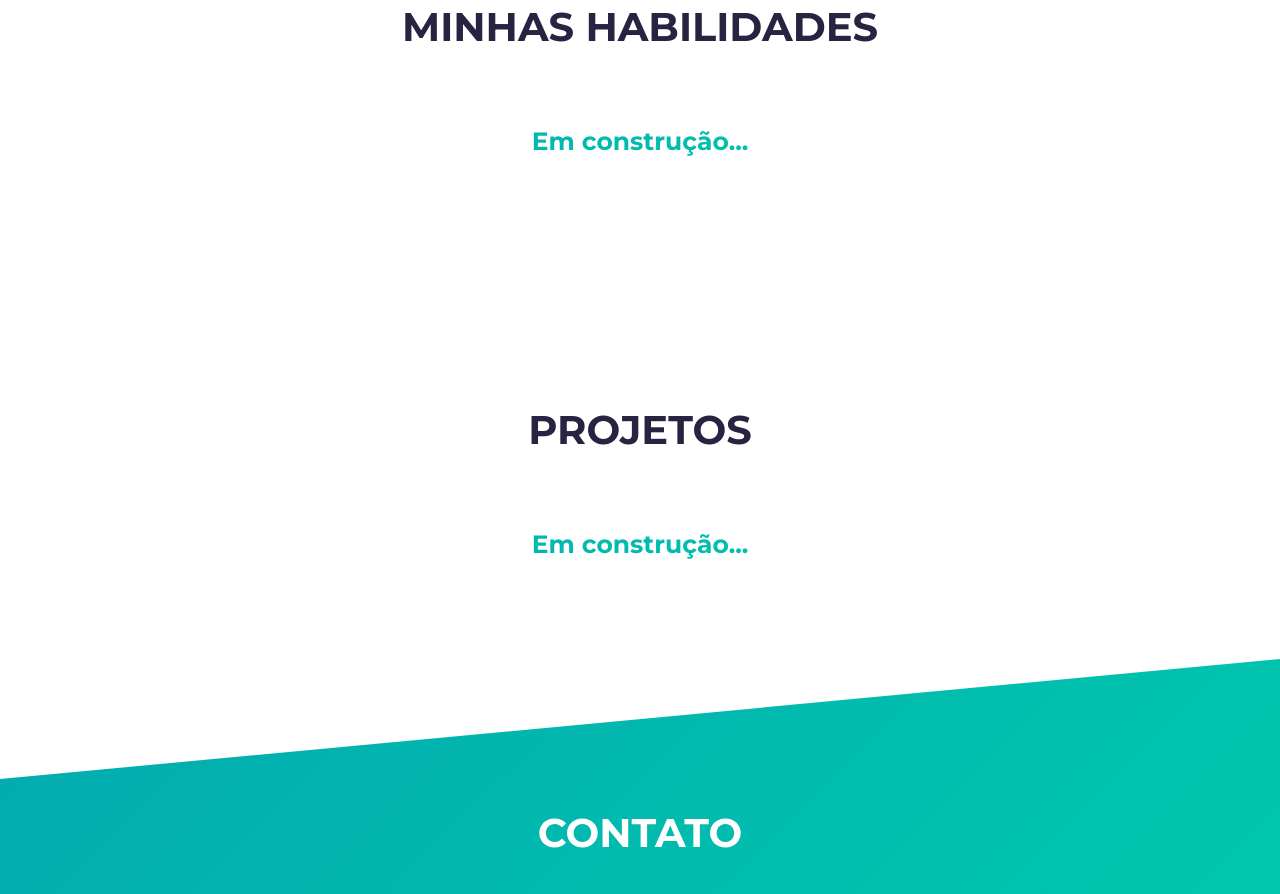
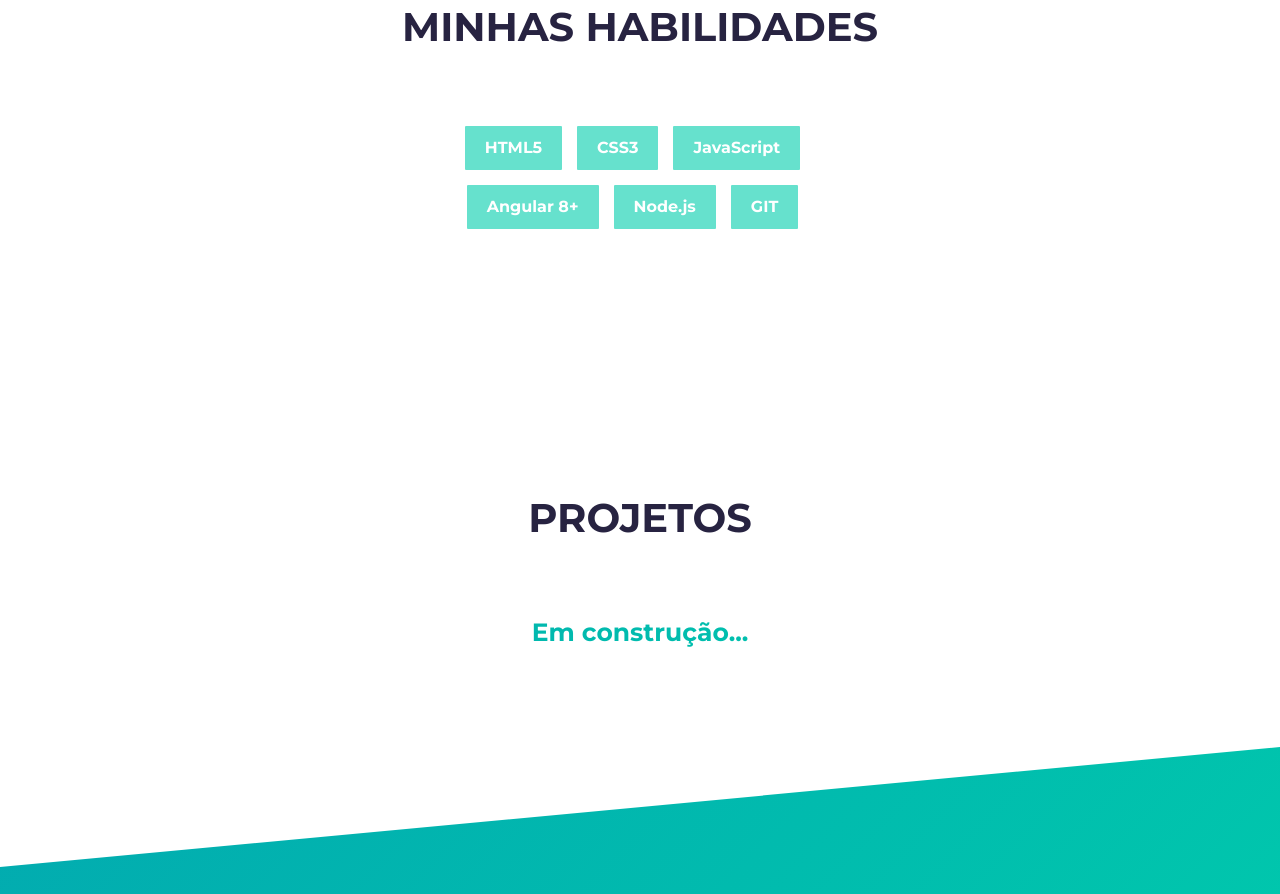
Before and after one commit to mgdonato23/donatofolio, a website built with Parcel: page src/index.html in a window 1280 px wide. Shown: the part 1616-2510 px from the top of the page. Built offline with nearby package versions, Linux system fonts and the light colour scheme.

Commit message:
feat: iniciando minhas habilidade no projeto

```diff
--- a/src/index.html
+++ b/src/index.html
@@ -62,12 +62,26 @@
           <div class="col-md-6 col-sm-12">
             <div class="about-wrapper__info load-hidden">
               <p class="about-wrapper__info-text">
-                Olá, muito prazer para você que veio visitar meu portfólio! Eu sou o Matheus, estudante de Análise e Desenvolvimento de Sistemas, pela Universidade de Araraquara e Estagiário na Target Sistemas.
-
-                Todas as minhas práticas e conhecimentos estão voltadas para o desenvolvimento Web, focado em Front-end, em que ainda estou trilhando meu caminho, com HTML5, CSS3 e suas extensões, como SASS, LESS e SCSS, também, com a linguagem de programação JavaScript, na qual, tenho conhecimento em algumas bibliotecas e frameworks, como Angular, incluindo uma breve introdução ao Node, para consumo de API's.
+                Olá, muito prazer para você que veio visitar meu portfólio! Eu
+                sou o Matheus, estudante de Análise e Desenvolvimento de
+                Sistemas, pela Universidade de Araraquara e Estagiário na Target
+                Sistemas. Todas as minhas práticas e conhecimentos estão
+                voltadas para o desenvolvimento Web, focado em Front-end, em que
+                ainda estou trilhando meu caminho, com HTML5, CSS3 e suas
+                extensões, como SASS, LESS e SCSS, também, com a linguagem de
+                programação JavaScript, na qual, tenho conhecimento em algumas
+                bibliotecas e frameworks, como Angular, incluindo uma breve
+                introdução ao Node, para consumo de API's.
               </p>
               <p class="about-wrapper__info-text">
-                Estou em busca de um aprimoramento pessoal e profissional, com o foco no meu desenvolvimento referente à minha carreira, como programador, na qual estou evoluindo diariamente, por meio de estudos e práticas, meus conhecimentos, para assim, construir uma carreira sólida no mercado e ter meu nome marcado, por mérito e esforço próprio, podendo ser uma inspiração para pessoas que começaram como eu, sem nenhuma perspectiva e hoje, cá estou, batalhando pelo meu espaço.
+                Estou em busca de um aprimoramento pessoal e profissional, com o
+                foco no meu desenvolvimento referente à minha carreira, como
+                programador, na qual estou evoluindo diariamente, por meio de
+                estudos e práticas, meus conhecimentos, para assim, construir
+                uma carreira sólida no mercado e ter meu nome marcado, por
+                mérito e esforço próprio, podendo ser uma inspiração para
+                pessoas que começaram como eu, sem nenhuma perspectiva e hoje,
+                cá estou, batalhando pelo meu espaço.
               </p>
               <span class="d-flex mt-3">
                 <a
@@ -90,9 +104,22 @@
       <div class="container">
         <div class="project-wrapper">
           <h2 class="section-title dark-blue-text">Minhas Habilidades</h2>
-          <br>
-          <br>
-          <h2 class="project-wrapper__text-title text-color-main">Em construção...</h2>
+          <br />
+          <br />
+
+          <div id="skills" class="container">
+            <div class="skills social-links">
+              <div class="skills__skill">HTML5</div>
+              <div class="skills__skill">CSS3</div>
+              <div class="skills__skill">JavaScript</div>
+            </div>
+
+            <div class="skills social-links">
+              <div class="skills__skill">Angular 8+</div>
+              <div class="skills__skill">Node.js</div>
+              <div class="skills__skill">GIT</div>
+            </div>
+          </div>
         </div>
       </div>
     </section>
@@ -102,9 +129,11 @@
       <div class="container">
         <div class="project-wrapper">
           <h2 class="section-title dark-blue-text">Projetos</h2>
-          <br>
-          <br>
-          <h2 class="project-wrapper__text-title text-color-main">Em construção...</h2>
+          <br />
+          <br />
+          <h2 class="project-wrapper__text-title text-color-main">
+            Em construção...
+          </h2>
 
           <!-- Notice: each .row is a project -->
           <!-- <div class="row">
@@ -294,20 +323,35 @@
           <i class="fa fa-angle-up fa-2x" aria-hidden="true"></i>
         </a>
         <div class="social-links">
-          <a rel="noreferrer" href="https://www.facebook.com/Matheus.Gabriel0" target="_blank">
+          <a
+            rel="noreferrer"
+            href="https://www.facebook.com/Matheus.Gabriel0"
+            target="_blank"
+          >
             <i class="fa fa-facebook fa-inverse"></i>
           </a>
-          <a rel="noreferrer" href="https://www.linkedin.com/in/matheus-donato/" target="_blank">
+          <a
+            rel="noreferrer"
+            href="https://www.linkedin.com/in/matheus-donato/"
+            target="_blank"
+          >
             <i class="fa fa-linkedin fa-inverse"></i>
           </a>
-          <a rel="noreferrer" href="https://github.com/mgdonato23" target="_blank">
+          <a
+            rel="noreferrer"
+            href="https://github.com/mgdonato23"
+            target="_blank"
+          >
             <i class="fa fa-github fa-inverse"></i>
           </a>
         </div>
         <hr />
         <p class="footer__text">
           © 2022 - Template desenvolvido por
-          <a rel="noreferrer" href="https://github.com/mgdonato23" target="_blank"
+          <a
+            rel="noreferrer"
+            href="https://github.com/mgdonato23"
+            target="_blank"
             >Matheus Donato</a
           >
         </p>
--- /dev/null
+++ b/src/sass/sections/_skills.scss
@@ -0,0 +1,16 @@
+#skills {
+  .skills {
+    display: flex;
+    flex-wrap: wrap;
+    &__skill {
+      padding: 1rem 2rem;
+      margin-bottom: 1.5rem;
+      margin-right: 1.5rem;
+      font-size: 1.6rem;
+      background: rgba(#00cdac, 0.6);
+      border-radius: 1px;
+      font-weight: 600;
+      color: #fff;
+    }
+  }
+}
--- a/src/styles.scss
+++ b/src/styles.scss
@@ -16,3 +16,4 @@
 @import "./sass/sections/contact";
 @import "./sass/sections/hero";
 @import "./sass/sections/projects";
+@import "./sass/sections/skills"
```
